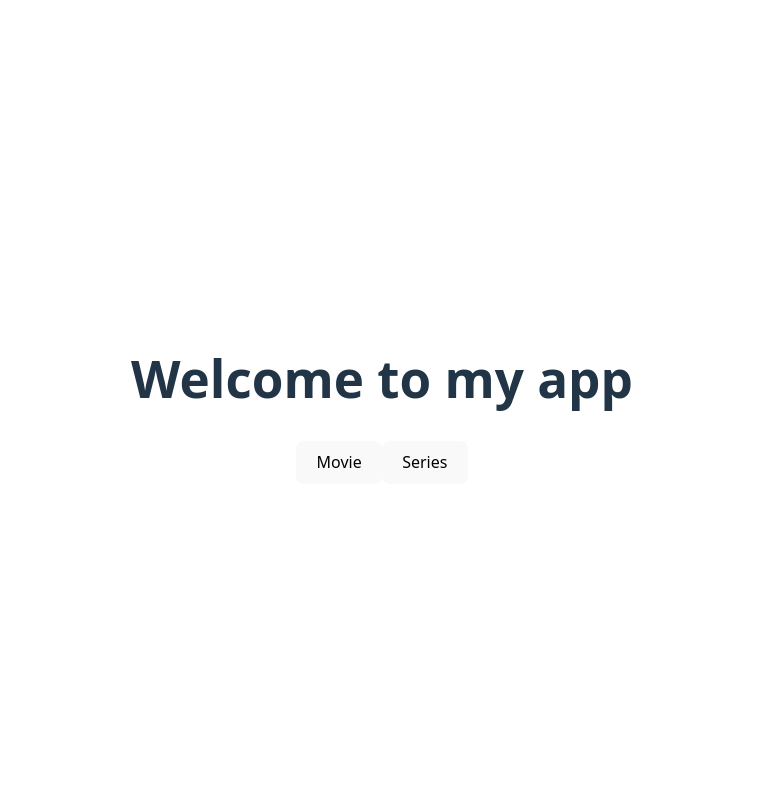
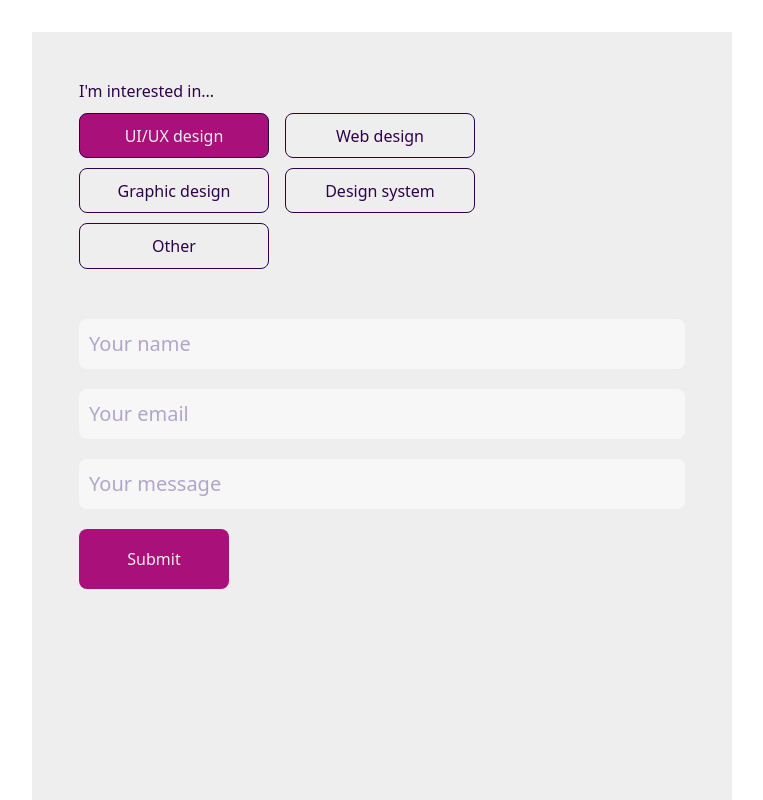
Before and after one commit to nhatnguyen-agilityio/react-training, a React (Vite) app in the folder my-example-app/: page / in a window 1280 px wide. Shown: the top 800 px of the page, without its empty margins (258-1021 px from the left). Built offline with nearby package versions, Linux system fonts and the light colour scheme.

Commit message:
feat(): handle click event to choose tag

```diff
--- a/my-example-app/src/App.tsx
+++ b/my-example-app/src/App.tsx
@@ -21,7 +21,6 @@ const user = {
 function App() {
   return (
     <>
-    <h1>Welcome to my app</h1>
     {/* <MyButton /> */}
     {/* <Profile />
     <Products /> */}
@@ -33,11 +32,11 @@ function App() {
       <Copyright year={2025} />
     </InspirationGenerator>
     </> */}
-      {/* <Contact /> */}
+      <Contact />
       {/* <EffectExample /> */}
       {/* <ChatRoom /> */}
     {/* <Accordion /> */}
-    <Toolbar />
+    {/* <Toolbar /> */}
     </>
   )
 }
--- a/my-example-app/src/components/Contact/Form/index.tsx
+++ b/my-example-app/src/components/Contact/Form/index.tsx
@@ -1,3 +1,4 @@
+import Tags from "../Tags";
 import Input from "./Input";
 import Submit from "./Submit";
 import "./index.css";
@@ -6,6 +7,7 @@ export default function Form() {
   return (
     <div className="flex flex-col">
       <form className="flex flex-col gap-[20px]">
+        <Tags />
         <Input type={"name"}  placeholder={"Your name"} />
         <Input type={"email"} placeholder={"Your email"} />
         <Input type={"message"} placeholder={"Your message"} />
--- a/my-example-app/src/components/Contact/Tags/Tag/index.tsx
+++ b/my-example-app/src/components/Contact/Tags/Tag/index.tsx
@@ -3,12 +3,13 @@ import './index.css';
 type TagData = {
   tag: string;
   isActive: boolean;
+  onTagClick: (e: React.MouseEvent<HTMLButtonElement>) => void;
 };
 
-export default function Tag({ tag, isActive }: TagData) {
+export default function Tag({ tag, isActive, onTagClick }: TagData) {
 
   return (
-    <button className={`w-[190px] text-[20px] rounded-[8px] tag-btn ${isActive && 'tag-btn-active'}`} onClick={() => console.log('Tag clicked')}>
+    <button name={tag} className={`w-[190px] text-[20px] rounded-[8px] tag-btn ${isActive && 'tag-btn-active'}`} onClick={onTagClick}>
       {tag}
     </button>
   );
--- a/my-example-app/src/components/Contact/Tags/index.tsx
+++ b/my-example-app/src/components/Contact/Tags/index.tsx
@@ -1,13 +1,33 @@
 import Tag from "./Tag";
 import "./index.css";
 import tags from "../../../mock/tags";
+import { useState } from "react";
 
 
 export default function Tags() {
+  const [tagsData, setTags] = useState<TagType[]>(tags);
+
+  interface TagType {
+    id: number;
+    tag: string;
+    isActive: boolean;
+  }
+
+  const handleTagClick = (tagId: number) => {
+    setTags(prevTags =>
+      prevTags.map(tag => ({
+        ...tag,
+        isActive: tag.id === tagId,
+      })))
+  }
+
   return (
     <div className="flex flex-wrap tags">
-      {tags.map((tag, index) => (
-        <Tag key={index} tag={tag.tag} isActive={tag.isActive} />
+      {tagsData.map((tag, index) => (
+        <Tag key={index} tag={tag.tag} isActive={tag.isActive} onTagClick={e => {
+          e.preventDefault();
+          handleTagClick(tag.id);
+        }} />
       ))}
     </div>
   );
--- a/my-example-app/src/components/Contact/index.tsx
+++ b/my-example-app/src/components/Contact/index.tsx
@@ -1,12 +1,10 @@
 import Form from "./Form";
-import Tags from "./Tags";
 import "./index.css";
 
 export default function Contact() {
   return (
     <div className="w-[700px] h-[896px] p-[47px] flex flex-col contact">
       <h3 className="flex text-[#2E0249] mb-[10px]">I'm interested in...</h3>
-      <Tags />
       <Form />
     </div>
   );
```
